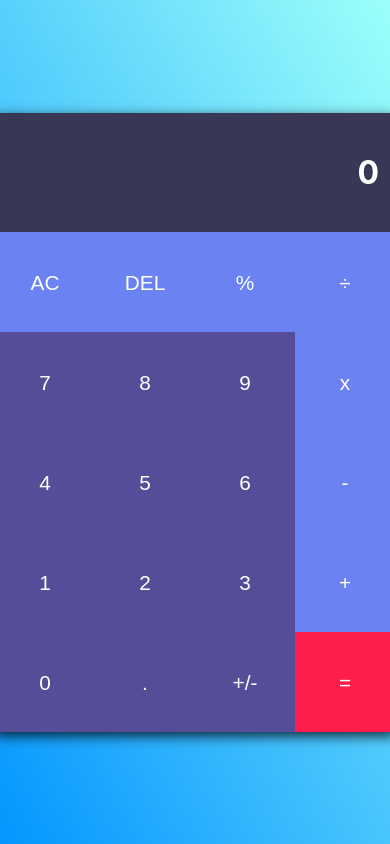
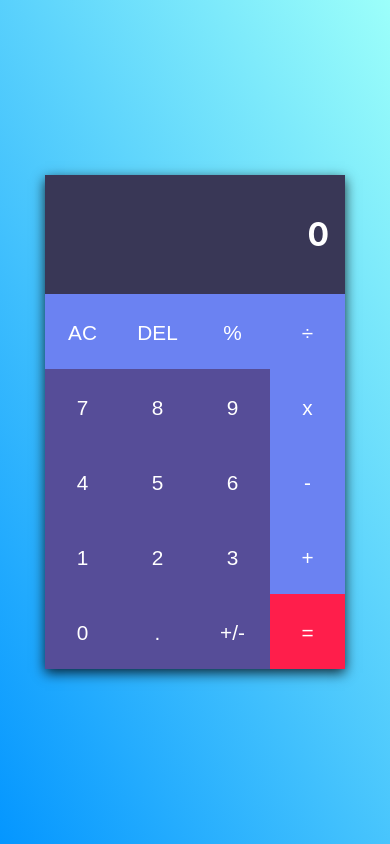
Before and after one commit to Torres-ssf/react-calculator, a React (Create React App) app: page / in a window 390 px wide. Built offline with nearby package versions, Linux system fonts and the light colour scheme.

Commit message:
add(display anim): add clean animation to display

```diff
--- a/src/App.css
+++ b/src/App.css
@@ -1,5 +1,5 @@
 body {
-  background: linear-gradient(60deg, #0496FF, #9CFFFA);
+  background: linear-gradient(60deg, #0496ff, #9cfffa);
   display: flex;
   justify-content: center;
   align-items: center;
@@ -7,7 +7,7 @@ body {
 }
 
 .App {
-  box-shadow: 0 4px 12px rgba(0, 0, 0, .8);
+  box-shadow: 0 4px 12px rgba(0, 0, 0, 0.8);
   display: flex;
   flex-direction: column;
   margin: 0 auto;
@@ -25,7 +25,24 @@ body {
   height: auto;
   overflow-wrap: break-word;
   padding: 8px 16px;
+  position: relative;
   text-align: right;
+  overflow: hidden;
+}
+
+.span-ripple {
+  opacity: 0;
+  background-color: white;
+  border-radius: 50%;
+  position: absolute;
+  bottom: -50px;
+  right: -50px;
+  width: 100px;
+  height: 100px;
+}
+
+.ripple-animate {
+  animation: ripple 800ms linear forwards;
 }
 
 .button-panel {
@@ -35,7 +52,7 @@ body {
 }
 
 .button {
-  background-color: #564D98;
+  background-color: #564d98;
   border: none;
   box-sizing: border-box;
   color: white;
@@ -44,19 +61,47 @@ body {
   line-height: 100px;
 }
 
-.button:nth-of-type(-n+4) {
-  background-color: #6B82F2;
+.button:nth-of-type(-n + 4) {
+  background-color: #6b82f2;
 }
 
-.button:nth-of-type(4n+4) {
-  background-color: #6B82F2;
+.button:nth-of-type(4n + 4) {
+  background-color: #6b82f2;
 }
 
 .button:nth-of-type(20) {
-  background-color: #FF1E4B;
+  background-color: #ff1e4b;
 }
 
 .button:hover {
   transition: 500ms;
   opacity: 0.6;
 }
+
+@keyframes ripple {
+  from {
+    opacity: 1;
+    transform: scale(0);
+  }
+
+  to {
+    opacity: 0;
+    transform: scale(20);
+  }
+}
+
+@media only screen and (max-width: 400px) {
+  .App {
+    width: 300px;
+  }
+
+  .button-panel {
+    grid-template-columns: repeat(4, 75px);
+    grid-template-rows: repeat(4, 75px);
+  }
+
+  .button {
+    height: 75px;
+    line-height: 75px;
+  }
+}
--- a/src/components/App.js
+++ b/src/components/App.js
@@ -11,13 +11,25 @@ class App extends Component {
       total: null,
       next: null,
       operation: null,
+      animation: '',
     };
     this.handleClickBtn = this.handleClickBtn.bind(this);
     this.resultToStr = this.resultToStr.bind(this);
+    this.triggerAnimation = this.triggerAnimation.bind(this);
+  }
+
+  triggerAnimation(bool) {
+    this.setState({
+      animation: bool ? 'ripple-animate' : '',
+    });
   }
 
   handleClickBtn(button) {
-    const data = calculate(this.state, button);
+    if(button === 'AC') {
+      this.triggerAnimation(true);
+    }
+    const { total, next, operation } = this.state;
+    const data = calculate({total, next, operation}, button);
     this.setState(data);
   }
 
@@ -30,7 +42,10 @@ class App extends Component {
   render() {
     return (
       <div className="App">
-        <Display result={this.resultToStr()} />
+        <Display
+          result={this.resultToStr()}
+          animation={this.state.animation}
+          setAnim={this.triggerAnimation}  />
         <ButtonPanel handleClick={this.handleClickBtn} />
       </div>
     );
--- a/src/components/Display.js
+++ b/src/components/Display.js
@@ -3,8 +3,15 @@ import PropTypes from 'prop-types';
 import '../App.css';
 
 const Display = (props) => {
-  const { result } = props;
-  return <div className="display"><p>{result}</p></div>;
+  const { result, animation, setAnim } = props;
+  return (
+    <div className="display">
+      <span
+        className={`span-ripple ${animation}`}
+        onAnimationEnd={() => setAnim(false)} />
+      <p>{result}</p>
+    </div>
+  );
 };
 
 Display.defaultProps = {
@@ -13,6 +20,8 @@ Display.defaultProps = {
 
 Display.propTypes = {
   result: PropTypes.string,
+  animation: PropTypes.string,
+  setAnim: PropTypes.func,
 };
 
 export default Display;
```
